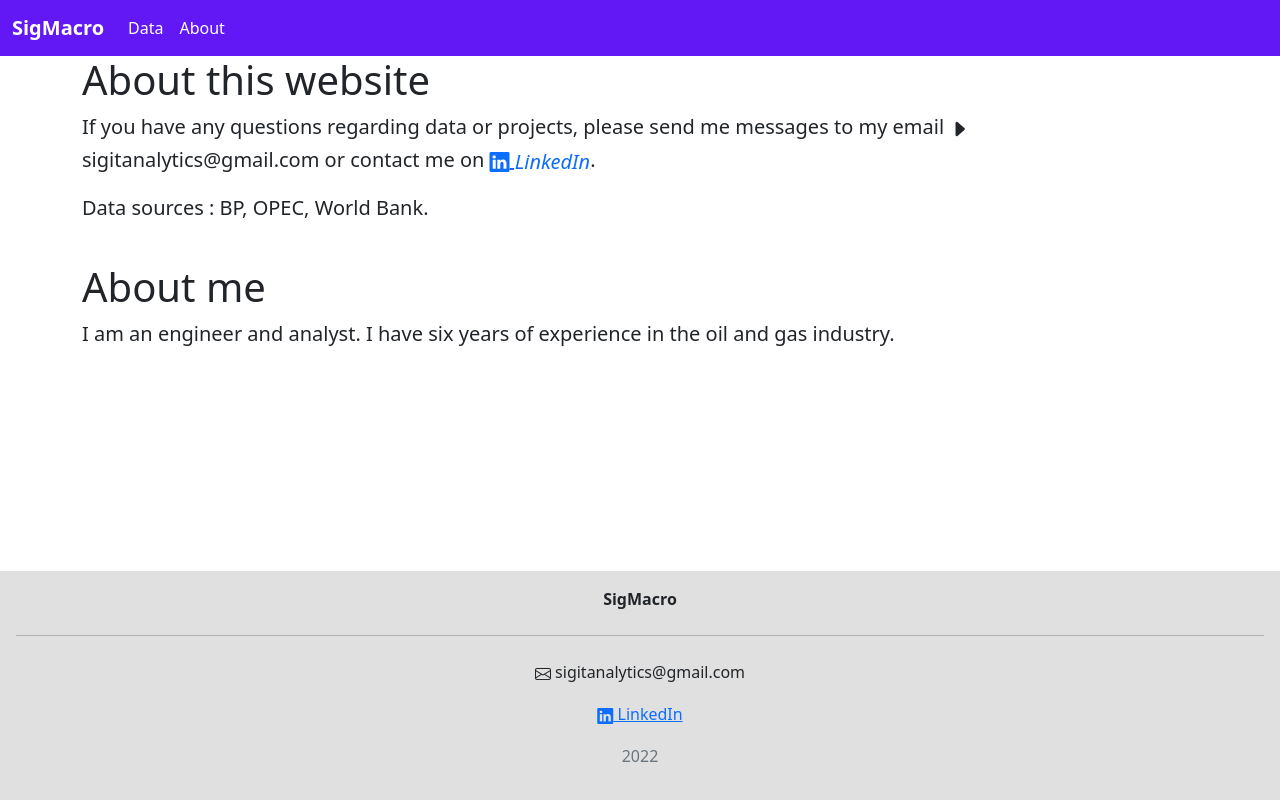
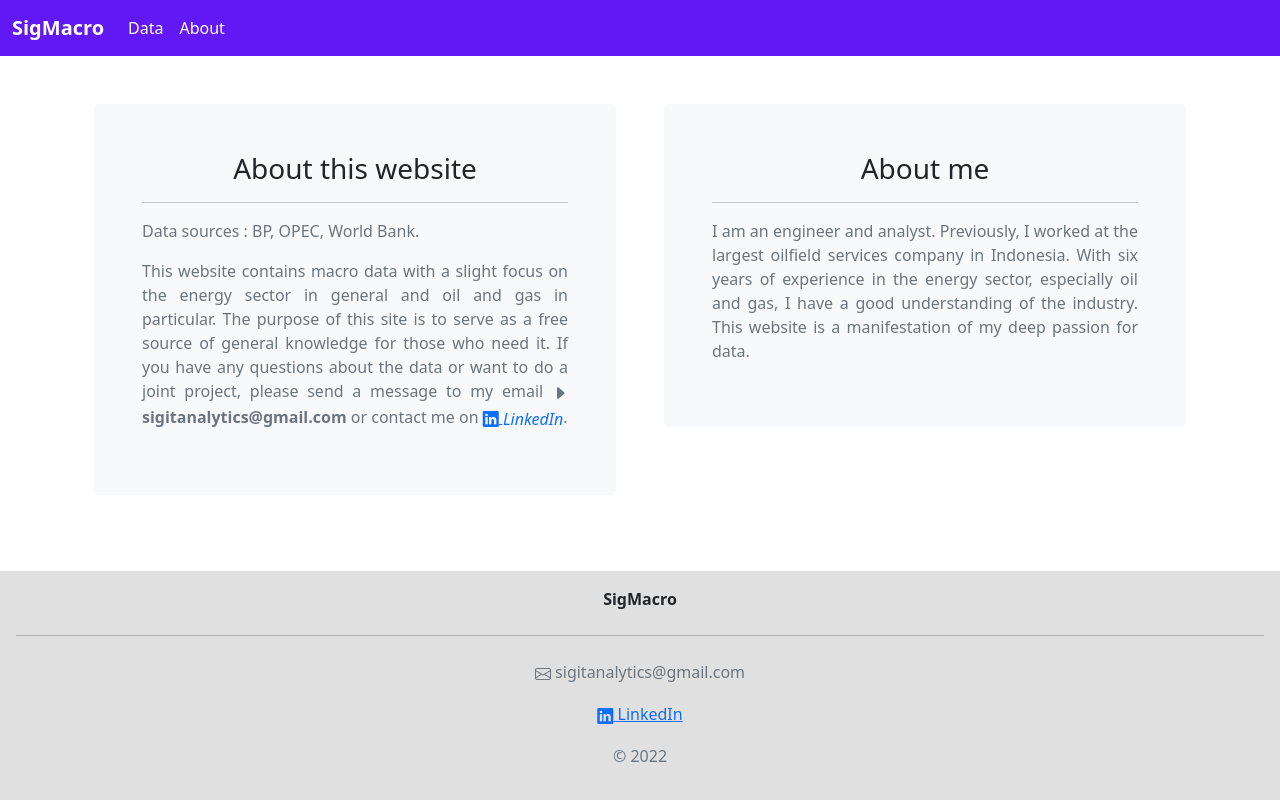
Before and after one commit to sigwi/si.github.io, a Django app: template templates/about.html in a window 1280 px wide. Run offline with Django 3.2, Linux system fonts and the light colour scheme; the template is opened without the code that fills it, so the values that code supplies are empty; some libraries are stand-ins or nearby versions.

Commit message:
edit about & footer

```diff
--- a/templates/about.html
+++ b/templates/about.html
@@ -33,20 +33,33 @@
       </nav>
     </div>
 
-    <div class="jumbotron jumbotron-fluid">
-      <div class="container">
-        <h1 class="display-6">About this website</h1>
-        <p class="lead">
-          If you have any questions regarding data or projects, please send me messages to my email
-          <i class="bi bi-caret-right-fill"></i> <b>sigitanalytics@gmail.com</b>
-           or contact me on <a href="https://www.linkedin.com/in/sigitwiendarto/"><i class="bi bi-linkedin"> LinkedIn</i></a>.
-        </p>
-        <p class="lead">Data sources : BP, OPEC, World Bank.</p>
-        <br>
-        <h1 class="display-6">About me</h1>
-        <p class="lead">
-          I am an engineer and analyst. I have six years of experience in the oil and gas industry.
-        </p>
+    <div class="container px-4 text-center mt-5 mb-5">
+      <div class="row gx-5">
+        <div class="col">
+         <div class="p-5 bg-light rounded-3">
+           <h3>About this website</h3>
+           <hr class="my-3">
+           <p class="text-muted"  style="text-align:justify">Data sources : BP, OPEC, World Bank.</p>
+           <p class="text-muted" style="text-align:justify">
+             This website contains macro data with a slight focus on the energy sector in general and oil and gas in particular.
+             The purpose of this site is to serve as a free source of general knowledge for those who need it.
+             If you have any questions about the data or want to do a joint project, please send a message to my email
+             <i class="bi bi-caret-right-fill"></i> <b>sigitanalytics@gmail.com</b>
+              or contact me on <a href="https://www.linkedin.com/in/sigitwiendarto/"><i class="bi bi-linkedin"> LinkedIn</i></a>.
+           </p>
+         </div>
+        </div>
+        <div class="col">
+          <div class="p-5 bg-light rounded-3">
+            <h3>About me</h3>
+            <hr class="my-3">
+            <p class="text-muted" style="text-align:justify">
+              I am an engineer and analyst. Previously, I worked at the largest oilfield services company in Indonesia.
+              With six years of experience in the energy sector, especially oil and gas, I have a good understanding of the industry.
+              This website is a manifestation of my deep passion for data.
+            </p>
+          </div>
+        </div>
       </div>
     </div>
 
@@ -56,9 +69,9 @@
       <div class="text-center p-3">
         <p><b>SigMacro</b></p>
         <hr class="my-4">
-        <p><i class="bi bi-envelope"></i> sigitanalytics@gmail.com</p>
-        <p><a href="https://www.linkedin.com/in/sigitwiendarto/"><i class="bi bi-linkedin"></i> LinkedIn</a> </p>
-        <p class="text-muted">2022</p>
+        <p class="text-muted"><i class="bi bi-envelope"></i> sigitanalytics@gmail.com</p>
+        <p class="text-muted"><a href="https://www.linkedin.com/in/sigitwiendarto/"><i class="bi bi-linkedin"></i> LinkedIn</a> </p>
+        <p class="text-muted">© 2022</p>
       </div>
       <!-- Copyright -->
     </footer>
--- a/templates/base.html
+++ b/templates/base.html
@@ -93,9 +93,9 @@
         <div class="text-center p-3">
           <p><b>SigMacro</b></p>
           <hr class="my-4">
-          <p><i class="bi bi-envelope"></i> sigitanalytics@gmail.com</p>
-          <p><a href="https://www.linkedin.com/in/sigitwiendarto/"><i class="bi bi-linkedin"></i> LinkedIn</a> </p>
-          <p class="text-muted">2022</p>
+          <p class="text-muted"><i class="bi bi-envelope"></i> sigitanalytics@gmail.com</p>
+          <p class="text-muted"><a href="https://www.linkedin.com/in/sigitwiendarto/"><i class="bi bi-linkedin"></i> LinkedIn</a> </p>
+          <p class="text-muted">© 2022</p>
         </div>
         <!-- Copyright -->
       </footer>
```
